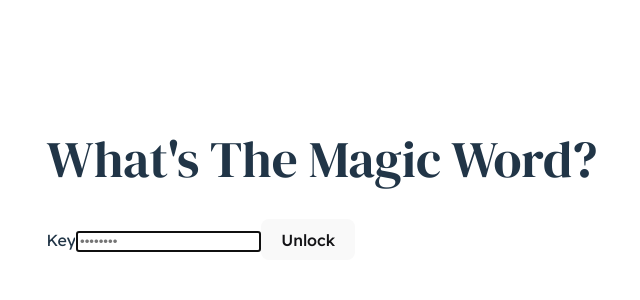
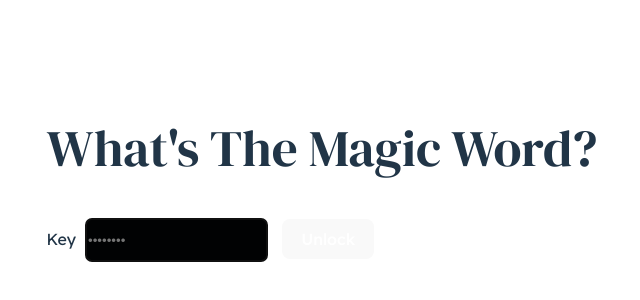
Before and after one commit to holkesvig/magpie, a React (Vite) app: page /unlock in a window 1280 px wide. Shown: the part 220-520 px from the top of the page, without its empty margins (318-958 px from the left). Built offline with nearby package versions, Linux system fonts and the light colour scheme.

Commit message:
feat: improve button and input styles

```diff
--- a/src/index.css
+++ b/src/index.css
@@ -5,7 +5,7 @@
 
   color-scheme: light dark;
   color: ECEAE9;
-  background-color: #090D1A;
+  background-color: #090b1a;
   font-synthesis: none;
   text-rendering: optimizeLegibility;
   -webkit-font-smoothing: antialiased;
@@ -18,7 +18,7 @@ a {
   text-decoration: inherit;
 }
 a:hover {
-  color: #5C6B2B;
+  color: #5c6b2b;
 }
 
 body {
@@ -31,7 +31,7 @@ body {
 
 h1 {
   font-size: 3.2em;
-  line-height: 1.0;
+  line-height: 1;
   font-family: 'DM Serif Display';
   margin: none;
 }
@@ -44,21 +44,34 @@ h2 {
   margin: none;
 }
 
+input {
+  height: 40px;
+  border-radius: 6px;
+  margin: 10px;
+  appearance: none;
+  border: none;
+  background: #010203;
+}
+
 button {
   border-radius: 8px;
-  border: 1px solid transparent;
+  border: none;
   padding: 0.6em 1.2em;
   font-size: 1em;
   font-weight: 500;
   font-family: inherit;
-  background-color: #367DBF;
-  color: #131316;
+  margin: 10px 5px;
+  height: 40px;
+  background-color: #3668bf;
+  color: #ffffff;
   cursor: pointer;
-  transition: border-color 0.25s;
+  transition: background-color 0.25s;
+
+  &:hover {
+    background-color: #17224f;
+  }
 }
-button:hover {
-  border-color: #646cff;
-}
+
 button:focus,
 button:focus-visible {
   outline: 4px auto -webkit-focus-ring-color;
```
